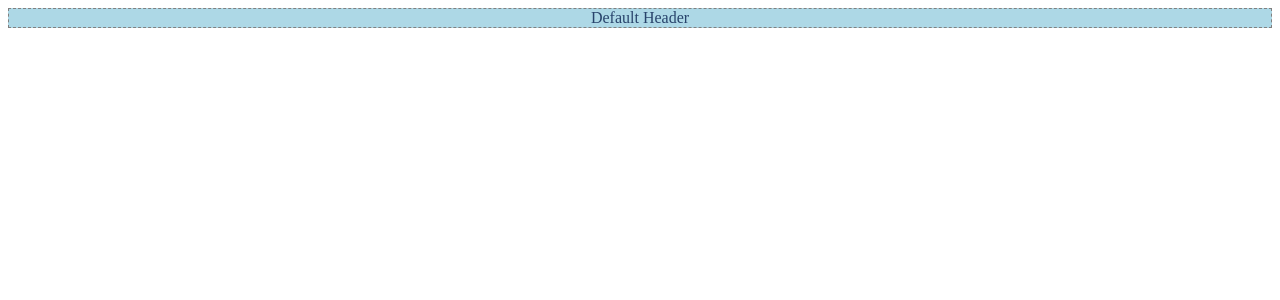
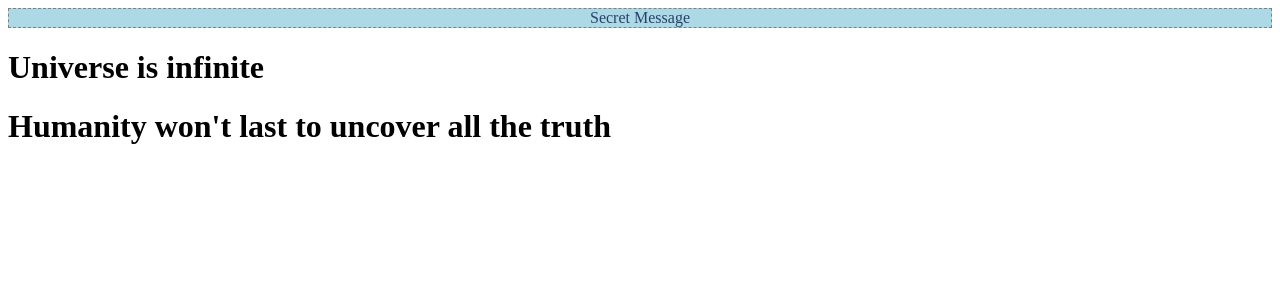
Before and after one commit to AAshishG70/feedback-app, a React (Vite) app in the folder vite-project/: page / in a window 1280 px wide. Shown: the top 300 px of the page. Built offline with nearby package versions, Linux system fonts and the light colour scheme.

Commit message:
complete working mechanism

```diff
--- a/vite-project/src/App.jsx
+++ b/vite-project/src/App.jsx
@@ -1,10 +1,14 @@
 import React from "react";
 import Header from "./components/common/Header";
+import FeedbackList from "./components/FeedbackList";
+import { feedbackData } from "./data/FeedbackData";
 
 const App = () => {
   return (
     <div>
-      <Header />
+      <Header text="Secret" />
+
+      <FeedbackList feedback={feedbackData} />
     </div>
   );
 };
--- /dev/null
+++ b/vite-project/src/components/Feedback.jsx
@@ -0,0 +1,7 @@
+import React from "react";
+
+function Feedback({ item }) {
+  return <h1>{item.text}</h1>;
+}
+
+export default Feedback;
--- /dev/null
+++ b/vite-project/src/components/Feedback.module.css
@@ -0,0 +1 @@
+/* Write CSS for the Feedback */
--- /dev/null
+++ b/vite-project/src/components/FeedbackList.jsx
@@ -0,0 +1,15 @@
+import React from "react";
+import Feedback from "./Feedback";
+
+const FeedbackList = ({ feedback = [] }) => {
+  // Validate feedback with PropTypes
+  return (
+    <div>
+      {feedback.map((item) => (
+        <Feedback key={item.id} item={item} />
+      ))}
+    </div>
+  );
+};
+
+export default FeedbackList;
--- /dev/null
+++ b/vite-project/src/components/FeedbackList.module.css
@@ -0,0 +1 @@
+/* Write CSS for the FeedbackList Component */
--- a/vite-project/src/components/common/Header.jsx
+++ b/vite-project/src/components/common/Header.jsx
@@ -13,7 +13,7 @@ const Header = ({
   };
   return (
     <header style={headerStyles}>
-      <div className={styles.container}>{text} Header</div>
+      <div className={styles.container}>{text} Message</div>
     </header>
   );
 };
--- /dev/null
+++ b/vite-project/src/data/FeedbackData.js
@@ -0,0 +1,4 @@
+export const feedbackData = [
+  { text: "Universe is infinite", id: 1 },
+  { text: "Humanity won't last to uncover all the truth", id: 2 },
+];
```
